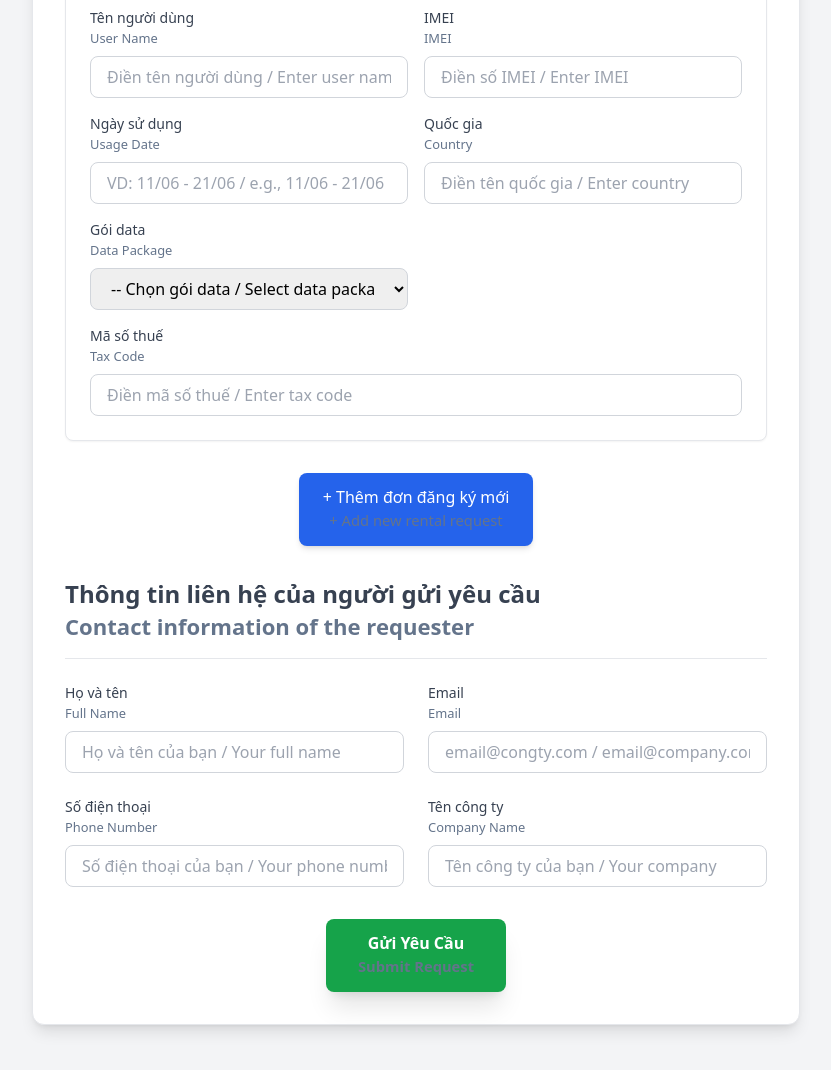
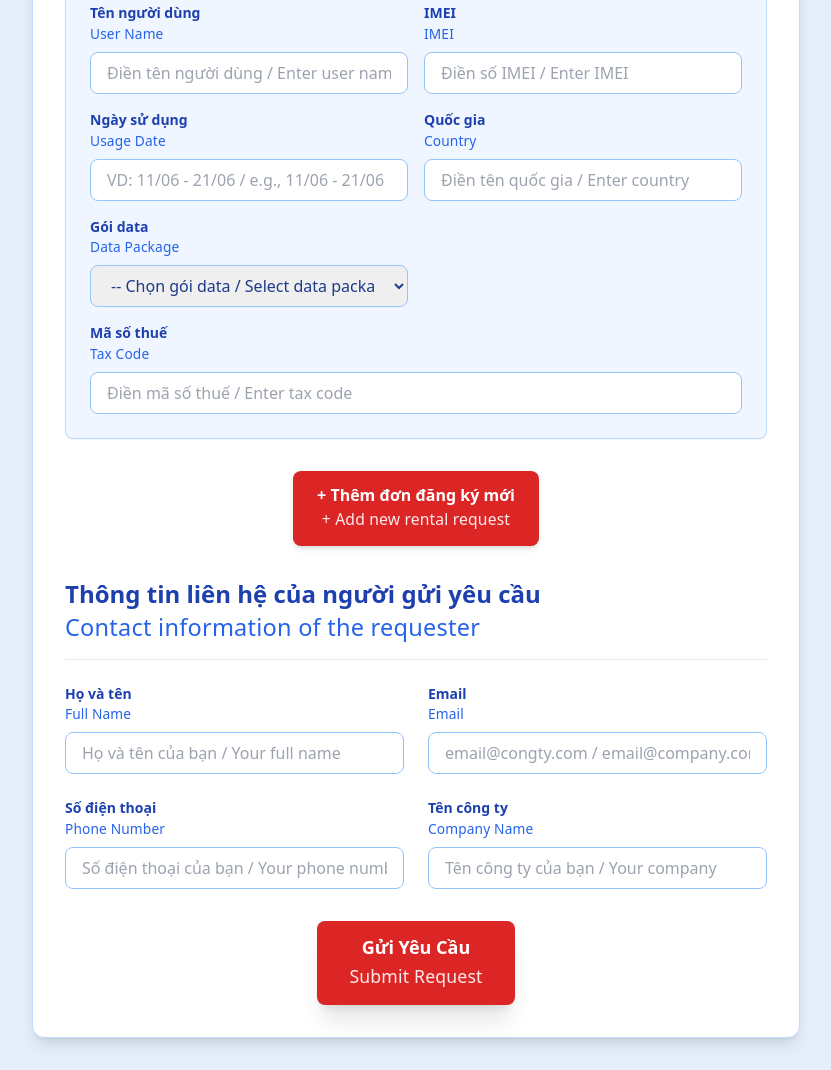
Before and after one commit to MayaVietNam/HIS, a plain HTML site: page index.html in a window 1280 px wide. Shown: the part 380-1450 px from the top of the page, without its empty margins (224-1055 px from the left). Drawn offline with nearby package versions, Linux system fonts and the light colour scheme.

Commit message:
Update index.html

```diff
--- a/index.html
+++ b/index.html
@@ -6,7 +6,7 @@
     <meta name="viewport" content="width=device-width, initial-scale=1.0">
     <script src="https://cdn.tailwindcss.com"></script>
     <style>
-        body { background: #f3f4f6; }
+        body { background: #e5eefb; }
         .modal {
             display: none; position: fixed; z-index: 1000; left: 0; top: 0;
             width: 100%; height: 100%; overflow: auto;
@@ -14,26 +14,36 @@
             align-items: center; justify-content: center;
         }
         .modal-content {
-            background-color: #fefefe; margin: auto; padding: 30px; border-radius: 12px;
-            width: 90%; max-width: 400px; text-align: center;
-            box-shadow: 0 4px 6px rgba(0, 0, 0, 0.1);
+            background-color: #fefefe; margin: auto; padding: 32px; border-radius: 14px;
+            width: 92%; max-width: 420px; text-align: center;
+            box-shadow: 0 4px 14px rgba(0,0,0,0.13);
             position: relative;
         }
         .close-button {
             color: #aaa; float: right; font-size: 24px; font-weight: bold;
             position: absolute; top: 6px; right: 18px; cursor: pointer;
         }
-        .close-button:hover { color: black; }
-        .label-en {font-size:0.92em; color:#64748b; display:block; margin-bottom:0.2em}
+        .close-button:hover { color: #f87171; }
+        .label-en {
+            font-size:0.98em;
+            color:#2563eb;
+            font-weight: 500;
+            display:block;
+            margin-bottom:0.16em;
+            margin-top:0.05em;
+            letter-spacing: 0.01em;
+        }
     </style>
 </head>
 <body class="p-4 sm:p-8">
-    <div class="max-w-3xl mx-auto bg-white p-6 sm:p-8 rounded-xl shadow-lg border border-gray-200 mt-6">
-        <h1 class="text-3xl font-bold text-center text-gray-800 mb-6">ĐĂNG KÝ THUÊ THIẾT BỊ WIFI<br>
-            <span class="text-base font-medium text-gray-500 uppercase tracking-widest">WIFI DEVICE RENTAL REGISTRATION</span>
+    <div class="max-w-3xl mx-auto bg-white p-6 sm:p-8 rounded-xl shadow-lg border border-blue-200 mt-6">
+        <h1 class="text-3xl font-extrabold text-center text-blue-900 mb-6 tracking-widest uppercase">
+            ĐĂNG KÝ THUÊ THIẾT BỊ WIFI
+            <br>
+            <span class="text-lg font-bold label-en uppercase">WIFI DEVICE RENTAL REGISTRATION</span>
         </h1>
-        <p class="text-gray-600 text-center mb-8">
-            Vui lòng điền thông tin người thuê thiết bị Wi-Fi dưới đây. Quý khách có thể thêm nhiều đơn đăng ký cùng lúc.<br>
+        <p class="text-blue-900 text-center mb-8 font-medium">
+            Vui lòng điền thông tin người thuê thiết bị Wi-Fi dưới đây. Quý khách có thể thêm nhiều đơn đăng ký cùng lúc.
             <span class="label-en">
                 Please fill in the Wi-Fi device rental information below. You can add multiple requests at once.
             </span>
@@ -43,52 +53,52 @@
         <div id="rental-requests-container" class="space-y-8 mb-8"></div>
 
         <div class="flex justify-center mb-8">
-            <button id="add-request-btn" type="button" class="bg-blue-600 hover:bg-blue-700 text-white font-medium py-3 px-6 rounded-lg shadow-md transition duration-300">
-                + Thêm đơn đăng ký mới<br>
-                <span class="label-en">+ Add new rental request</span>
+            <button id="add-request-btn" type="button" class="bg-red-600 hover:bg-red-700 text-white font-semibold py-3 px-6 rounded-lg shadow-md transition duration-300 text-md">
+                + Thêm đơn đăng ký mới
+                <span class="label-en text-white/90">+ Add new rental request</span>
             </button>
         </div>
 
-        <h2 class="text-2xl font-semibold text-gray-700 mb-6 border-b pb-3">
-            Thông tin liên hệ của người gửi yêu cầu<br>
+        <h2 class="text-2xl font-semibold text-blue-800 mb-6 border-b pb-3">
+            Thông tin liên hệ của người gửi yêu cầu
             <span class="label-en">Contact information of the requester</span>
         </h2>
         <div class="grid grid-cols-1 md:grid-cols-2 gap-6 mb-8">
             <div>
-                <label for="sender-name" class="block text-gray-700 text-sm font-medium mb-2">
-                    Họ và tên<br>
+                <label for="sender-name" class="block text-blue-800 text-sm font-semibold mb-2">
+                    Họ và tên
                     <span class="label-en">Full Name</span>
                 </label>
-                <input type="text" id="sender-name" name="sender-name" class="w-full px-4 py-2 border border-gray-300 rounded-lg" placeholder="Họ và tên của bạn / Your full name" required>
+                <input type="text" id="sender-name" name="sender-name" class="w-full px-4 py-2 border border-blue-300 rounded-lg text-blue-900" placeholder="Họ và tên của bạn / Your full name" required>
             </div>
             <div>
-                <label for="sender-email" class="block text-gray-700 text-sm font-medium mb-2">
-                    Email<br>
+                <label for="sender-email" class="block text-blue-800 text-sm font-semibold mb-2">
+                    Email
                     <span class="label-en">Email</span>
                 </label>
-                <input type="email" id="sender-email" name="sender-email" class="w-full px-4 py-2 border border-gray-300 rounded-lg" placeholder="email@congty.com / email@company.com" required>
+                <input type="email" id="sender-email" name="sender-email" class="w-full px-4 py-2 border border-blue-300 rounded-lg text-blue-900" placeholder="email@congty.com / email@company.com" required>
             </div>
             <div>
-                <label for="sender-phone" class="block text-gray-700 text-sm font-medium mb-2">
-                    Số điện thoại<br>
+                <label for="sender-phone" class="block text-blue-800 text-sm font-semibold mb-2">
+                    Số điện thoại
                     <span class="label-en">Phone Number</span>
                 </label>
-                <input type="tel" id="sender-phone" name="sender-phone" class="w-full px-4 py-2 border border-gray-300 rounded-lg" placeholder="Số điện thoại của bạn / Your phone number">
+                <input type="tel" id="sender-phone" name="sender-phone" class="w-full px-4 py-2 border border-blue-300 rounded-lg text-blue-900" placeholder="Số điện thoại của bạn / Your phone number">
             </div>
             <div>
-                <label for="company-name" class="block text-gray-700 text-sm font-medium mb-2">
-                    Tên công ty<br>
+                <label for="company-name" class="block text-blue-800 text-sm font-semibold mb-2">
+                    Tên công ty
                     <span class="label-en">Company Name</span>
                 </label>
-                <input type="text" id="company-name" name="company-name" class="w-full px-4 py-2 border border-gray-300 rounded-lg" placeholder="Tên công ty của bạn / Your company">
+                <input type="text" id="company-name" name="company-name" class="w-full px-4 py-2 border border-blue-300 rounded-lg text-blue-900" placeholder="Tên công ty của bạn / Your company">
             </div>
         </div>
 
         <div class="flex justify-center">
-            <button id="submit-form-btn" type="submit" class="bg-green-600 hover:bg-green-700 text-white font-bold py-3 px-8 rounded-lg shadow-xl transition duration-300">
+            <button id="submit-form-btn" type="submit" class="bg-red-600 hover:bg-red-700 text-white font-bold py-3 px-8 rounded-lg shadow-xl transition duration-300 text-lg">
                 <span id="submit-text">
-                    Gửi Yêu Cầu<br>
-                    <span class="label-en">Submit Request</span>
+                    Gửi Yêu Cầu
+                    <span class="label-en text-white/90">Submit Request</span>
                 </span>
                 <span id="loading-spinner" class="hidden inline-block animate-spin rounded-full h-5 w-5 border-b-2 border-white ml-2"></span>
             </button>
@@ -98,7 +108,7 @@
     <div id="statusModal" class="modal hidden">
         <div class="modal-content">
             <span class="close-button">&times;</span>
-            <p id="modal-message" class="text-lg font-semibold text-gray-800"></p>
+            <p id="modal-message" class="text-lg font-semibold text-blue-800"></p>
             <button id="modal-close-btn" class="mt-6 bg-blue-500 hover:bg-blue-600 text-white font-bold py-2 px-4 rounded-lg">
                 Đóng / Close
             </button>
@@ -141,52 +151,52 @@
             function createRentalRequestSection() {
                 requestCounter++;
                 const section = document.createElement('div');
-                section.className = 'bg-white p-6 rounded-lg shadow-sm border border-gray-200';
+                section.className = 'bg-blue-50 p-6 rounded-lg shadow-sm border border-blue-200';
                 section.id = `request-${requestCounter}`;
 
                 section.innerHTML = `
                     <div class="flex justify-between items-center mb-4">
-                        <h2 class="text-xl font-semibold text-gray-700">
-                            Đơn ${requestCounter}<br>
+                        <h2 class="text-xl font-bold text-blue-800">
+                            Đơn ${requestCounter}
                             <span class="label-en">Request ${requestCounter}</span>
                         </h2>
-                        ${requestCounter > 1 ? `<button type="button" class="remove-request-btn text-red-500 hover:text-red-700 font-medium text-sm" title="Xóa đơn này">Xóa<br><span class="label-en">Remove</span></button>` : ''}
+                        ${requestCounter > 1 ? `<button type="button" class="remove-request-btn text-red-500 hover:text-red-700 font-semibold text-sm" title="Xóa đơn này">Xóa <span class="label-en text-red-400">Remove</span></button>` : ''}
                     </div>
                     <div class="grid grid-cols-1 md:grid-cols-2 gap-4">
                         <div>
-                            <label for="user-name-${requestCounter}" class="block text-gray-700 text-sm font-medium mb-2">
-                                Tên người dùng<br>
+                            <label for="user-name-${requestCounter}" class="block text-blue-800 text-sm font-semibold mb-2">
+                                Tên người dùng
                                 <span class="label-en">User Name</span>
                             </label>
-                            <input type="text" id="user-name-${requestCounter}" name="user-name-${requestCounter}" class="w-full px-4 py-2 border border-gray-300 rounded-lg" placeholder="Điền tên người dùng / Enter user name" required>
+                            <input type="text" id="user-name-${requestCounter}" name="user-name-${requestCounter}" class="w-full px-4 py-2 border border-blue-300 rounded-lg text-blue-900" placeholder="Điền tên người dùng / Enter user name" required>
                         </div>
                         <div>
-                            <label for="imei-${requestCounter}" class="block text-gray-700 text-sm font-medium mb-2">
-                                IMEI<br>
+                            <label for="imei-${requestCounter}" class="block text-blue-800 text-sm font-semibold mb-2">
+                                IMEI
                                 <span class="label-en">IMEI</span>
                             </label>
-                            <input type="text" id="imei-${requestCounter}" name="imei-${requestCounter}" class="w-full px-4 py-2 border border-gray-300 rounded-lg" placeholder="Điền số IMEI / Enter IMEI" required>
+                            <input type="text" id="imei-${requestCounter}" name="imei-${requestCounter}" class="w-full px-4 py-2 border border-blue-300 rounded-lg text-blue-900" placeholder="Điền số IMEI / Enter IMEI" required>
                         </div>
                         <div>
-                            <label for="usage-date-${requestCounter}" class="block text-gray-700 text-sm font-medium mb-2">
-                                Ngày sử dụng<br>
+                            <label for="usage-date-${requestCounter}" class="block text-blue-800 text-sm font-semibold mb-2">
+                                Ngày sử dụng
                                 <span class="label-en">Usage Date</span>
                             </label>
-                            <input type="text" id="usage-date-${requestCounter}" name="usage-date-${requestCounter}" class="w-full px-4 py-2 border border-gray-300 rounded-lg" placeholder="VD: 11/06 - 21/06 / e.g., 11/06 - 21/06" required>
+                            <input type="text" id="usage-date-${requestCounter}" name="usage-date-${requestCounter}" class="w-full px-4 py-2 border border-blue-300 rounded-lg text-blue-900" placeholder="VD: 11/06 - 21/06 / e.g., 11/06 - 21/06" required>
                         </div>
                         <div>
-                            <label for="country-${requestCounter}" class="block text-gray-700 text-sm font-medium mb-2">
-                                Quốc gia<br>
+                            <label for="country-${requestCounter}" class="block text-blue-800 text-sm font-semibold mb-2">
+                                Quốc gia
                                 <span class="label-en">Country</span>
                             </label>
-                            <input type="text" id="country-${requestCounter}" name="country-${requestCounter}" class="w-full px-4 py-2 border border-gray-300 rounded-lg" placeholder="Điền tên quốc gia / Enter country" required>
+                            <input type="text" id="country-${requestCounter}" name="country-${requestCounter}" class="w-full px-4 py-2 border border-blue-300 rounded-lg text-blue-900" placeholder="Điền tên quốc gia / Enter country" required>
                         </div>
                         <div>
-                            <label for="data-package-${requestCounter}" class="block text-gray-700 text-sm font-medium mb-2">
-                                Gói data<br>
+                            <label for="data-package-${requestCounter}" class="block text-blue-800 text-sm font-semibold mb-2">
+                                Gói data
                                 <span class="label-en">Data Package</span>
                             </label>
-                            <select id="data-package-${requestCounter}" name="data-package-${requestCounter}" class="w-full px-4 py-2 border border-gray-300 rounded-lg" required>
+                            <select id="data-package-${requestCounter}" name="data-package-${requestCounter}" class="w-full px-4 py-2 border border-blue-300 rounded-lg text-blue-900" required>
                                 <option value="">-- Chọn gói data / Select data package --</option>
                                 <option value="1GB/ngày">1GB/ngày / 1GB/day</option>
                                 <option value="5GB/ngày">5GB/ngày / 5GB/day</option>
@@ -195,11 +205,11 @@
                             </select>
                         </div>
                         <div class="col-span-1 md:col-span-2">
-                            <label for="tax-code-${requestCounter}" class="block text-gray-700 text-sm font-medium mb-2">
-                                Mã số thuế<br>
+                            <label for="tax-code-${requestCounter}" class="block text-blue-800 text-sm font-semibold mb-2">
+                                Mã số thuế
                                 <span class="label-en">Tax Code</span>
                             </label>
-                            <input type="text" id="tax-code-${requestCounter}" name="tax-code-${requestCounter}" class="w-full px-4 py-2 border border-gray-300 rounded-lg" placeholder="Điền mã số thuế / Enter tax code">
+                            <input type="text" id="tax-code-${requestCounter}" name="tax-code-${requestCounter}" class="w-full px-4 py-2 border border-blue-300 rounded-lg text-blue-900" placeholder="Điền mã số thuế / Enter tax code">
                         </div>
                     </div>
                 `;
@@ -213,10 +223,10 @@
             }
 
             function updateSectionNumbers() {
-                const sections = rentalRequestsContainer.querySelectorAll('.bg-white.p-6');
+                const sections = rentalRequestsContainer.querySelectorAll('.bg-blue-50.p-6');
                 sections.forEach((section, idx) => {
                     const num = idx + 1;
-                    section.querySelector('h2').innerHTML = `Đơn ${num}<br><span class="label-en">Request ${num}</span>`;
+                    section.querySelector('h2').innerHTML = `Đơn ${num} <span class="label-en">Request ${num}</span>`;
                     section.querySelectorAll('input,select').forEach(input => {
                         let base = input.id.replace(/-\d+$/, '');
                         input.id = `${base}-${num}`;
@@ -262,7 +272,7 @@
                     rentalRequests: []
                 };
 
-                rentalRequestsContainer.querySelectorAll('.bg-white.p-6').forEach((section, idx) => {
+                rentalRequestsContainer.querySelectorAll('.bg-blue-50.p-6').forEach((section, idx) => {
                     const n = idx + 1;
                     formData.rentalRequests.push({
                         requestNumber: n,
```
